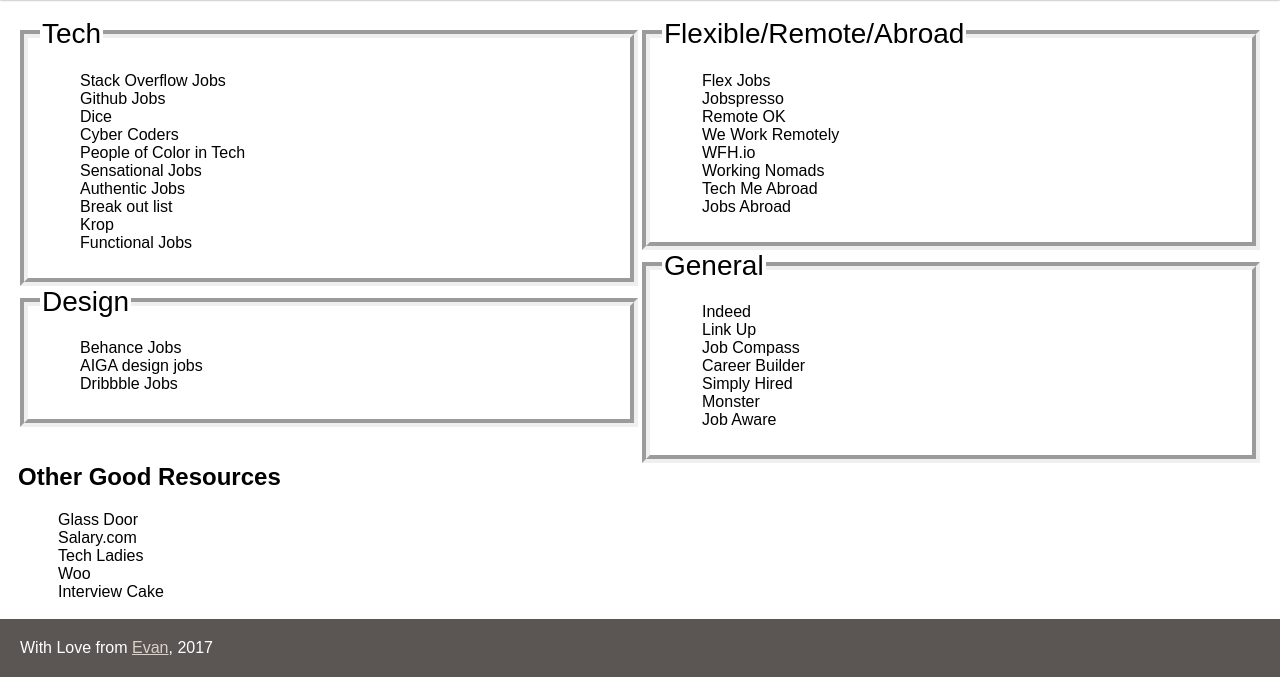
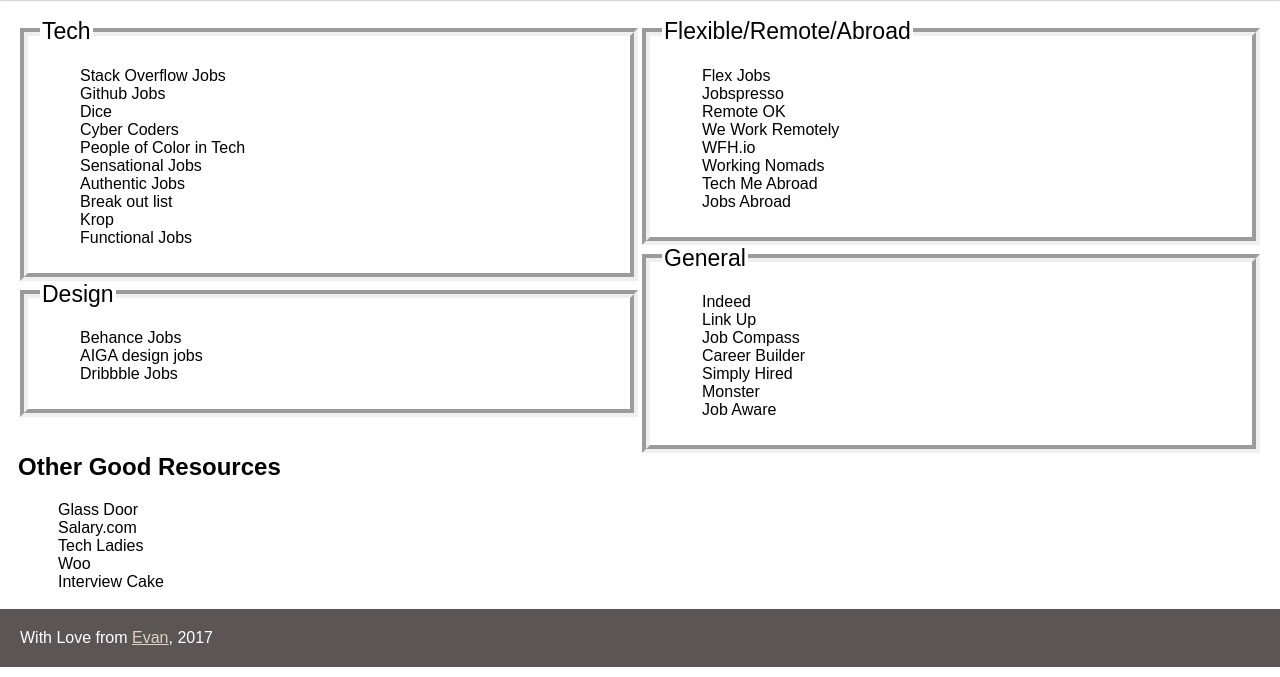
Before and after one commit to EvanBurchard/jobboardboard, a plain HTML site: page index.html in a window 1280 px wide. Shown: the part 167-844 px from the top of the page. Drawn offline with Linux system fonts and the light colour scheme.

Commit message:
font reduce

```diff
--- a/index.html
+++ b/index.html
@@ -4,7 +4,7 @@
     <meta name="viewport" content="width=device-width, initial-scale=1.0"/>
     <title>Job Board Board</title>
     <style>
-      legend{font-size:28px;margin-top:10px;}body{font-family:"arial";}
+      legend{font-size:23px;margin-top:10px;}body{font-family:"arial";}
       .group{
         width:100%;
         float:left;
```
